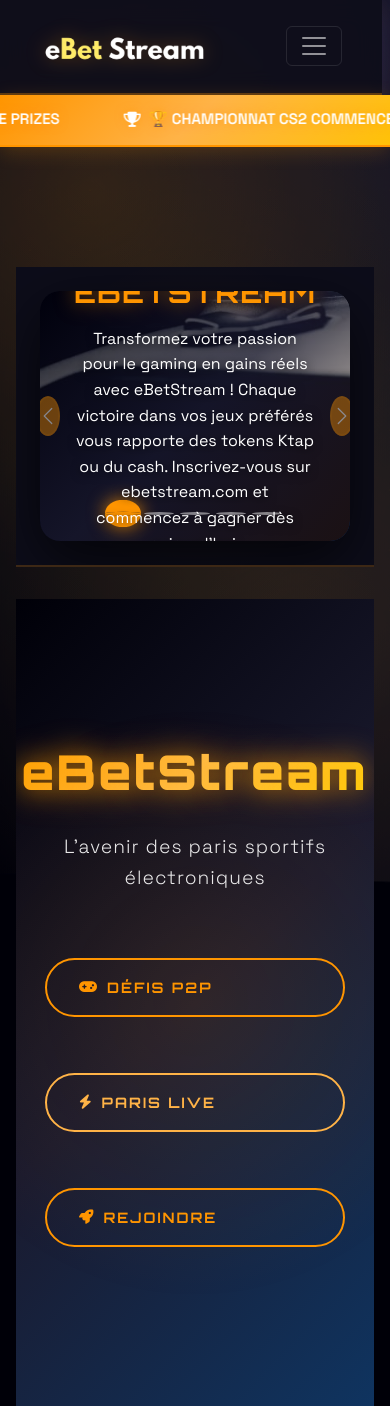
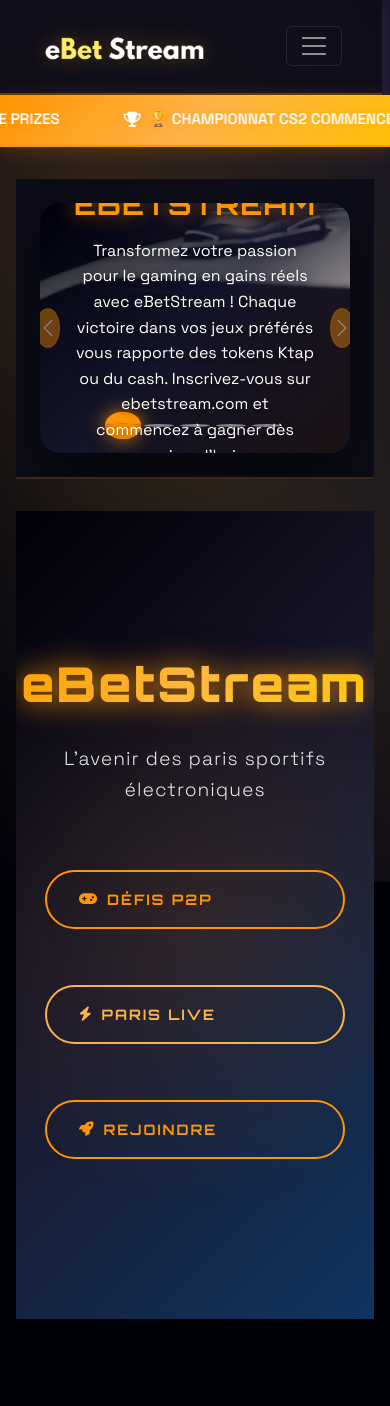
Before and after one commit to rene1001/eBet-Stream, a Django app: page / in a window 390 px wide. Shown: the top 1406 px of the page. Run offline with Django 5.2, Linux system fonts and the light colour scheme; data comes from the database, SQL or seed files in the repository; data that the repository does not hold is empty.

Commit message:
Update website layout to use static navigation and adjust content spacing
Refactors the navigation bar from a fixed, floating design to a static layout, adjusting associated CSS properties and updating main content margins to use CSS variables.

Replit-Commit-Author: Agent
Replit-Commit-Session-Id: 8117409b-b8f8-421f-a77d-8989a4fb6475
Replit-Commit-Checkpoint-Type: intermediate_checkpoint
Replit-Commit-Screenshot-Url: https://storage.googleapis.com/screenshot-production-us-central1/09129d1f-81ed-47d8-91bd-9fd91e951cca/8117409b-b8f8-421f-a77d-8989a4fb6475/zsHJSOV

```diff
--- a/eBetStream/static/css/sport-style.css
+++ b/eBetStream/static/css/sport-style.css
@@ -230,7 +230,7 @@ body::after {
 
 /* Main Content Spacing */
 .main-content {
-  margin-top: 140px;
+  margin-top: var(--space-l);
   padding: 0 var(--space-m);
 }
 
@@ -565,7 +565,7 @@ body::after {
   }
 
   .main-content {
-    margin-top: 120px;
+    margin-top: var(--space-l);
     padding: 0 var(--space-s);
   }
 
```
Also changed, not shown: 1 other file.
